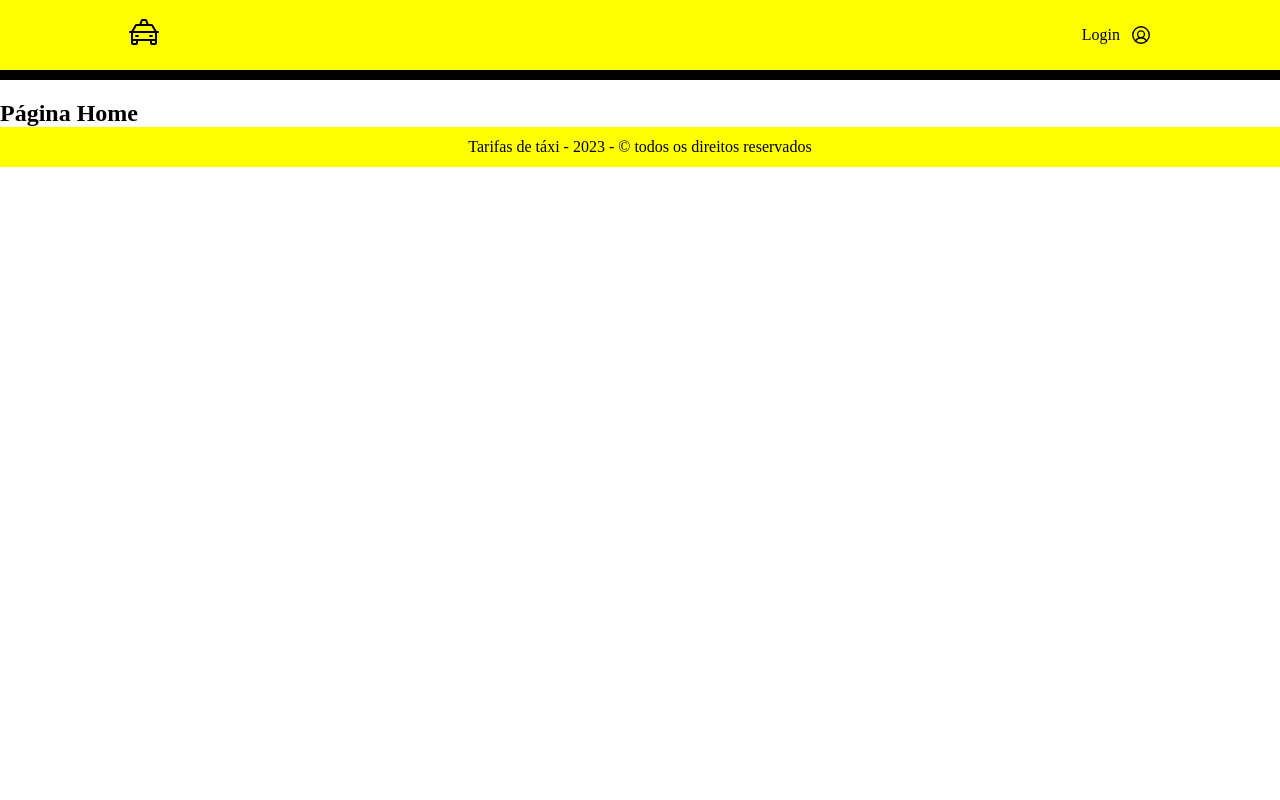
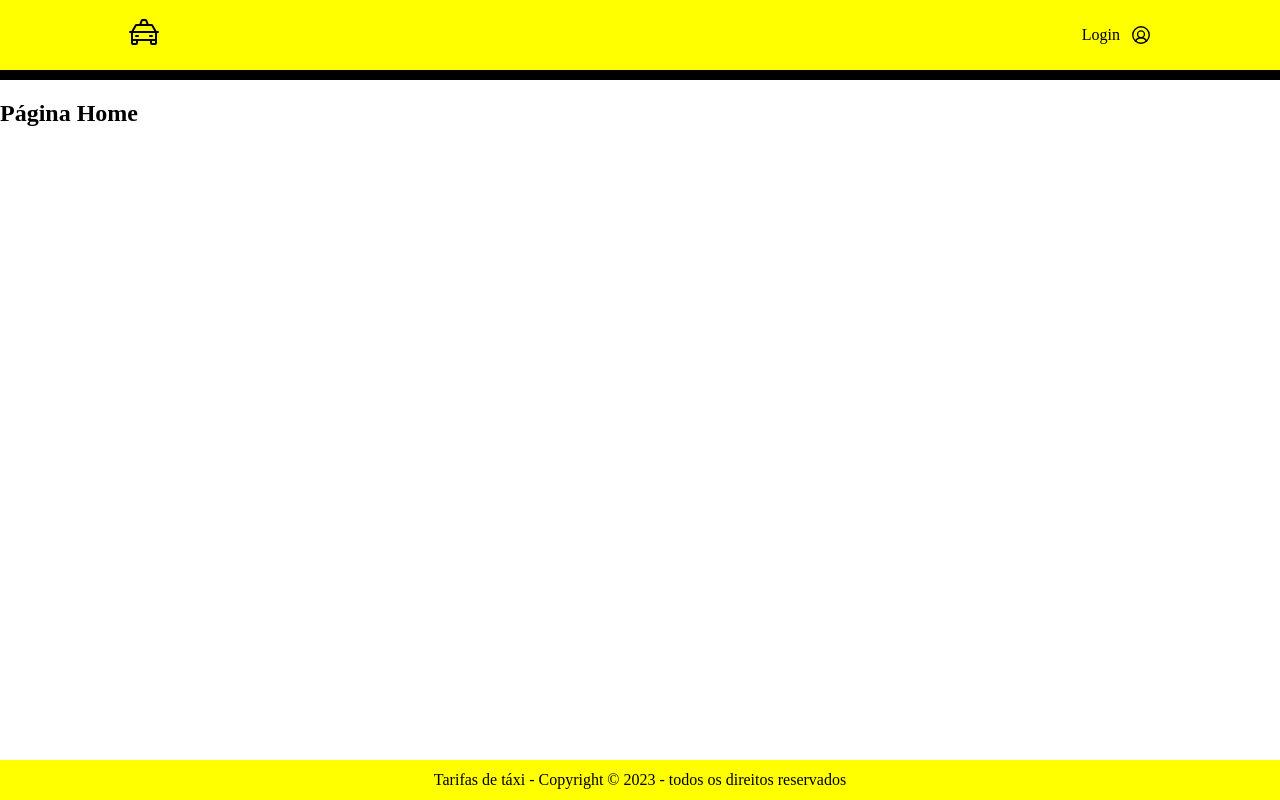
Before and after one commit to Julio-Norberto/tarifas-de-taxi, a React (Vite) app: page / in a window 1280 px wide. Built offline with nearby package versions, Linux system fonts and the light colour scheme.

Commit message:
style: fixed footer on bottom and modify the footer text

```diff
--- a/src/components/Footer/footer.css
+++ b/src/components/Footer/footer.css
@@ -1,8 +1,12 @@
 .footer-container {
   height: 40px;
+  width: 100%;
   display: flex;
   justify-content: center;
   align-items: center;
   background-color: yellow;
   color: #000;
+  position: fixed;
+  bottom: 0;
+  left: 0;
 }
--- a/src/components/Footer/index.tsx
+++ b/src/components/Footer/index.tsx
@@ -3,7 +3,7 @@ import './footer.css'
 export const Footer: React.FC = () => {
   return(
     <footer className='footer-container'>
-      <p>Tarifas de táxi - 2023 - © todos os direitos reservados</p>
+      <p>Tarifas de táxi - Copyright © 2023 - todos os direitos reservados</p>
     </footer>
   )
 }
```
